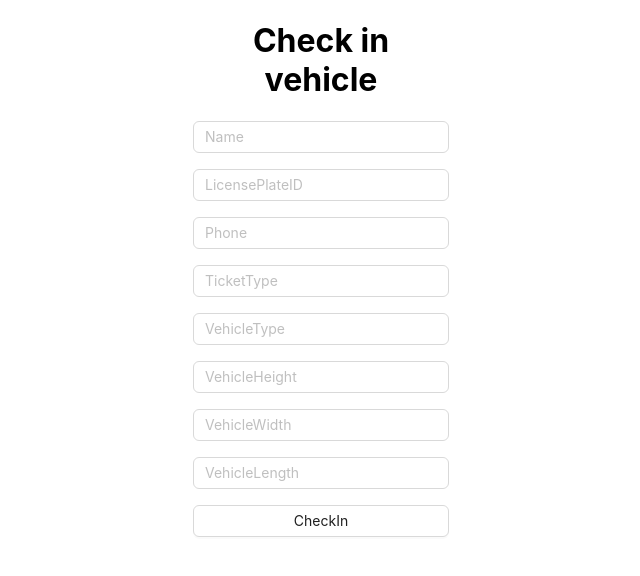
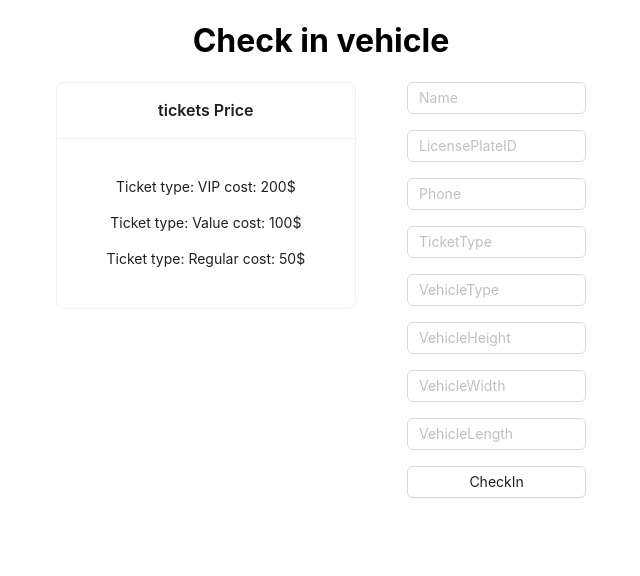
Before and after one commit to adinizri/UtronFS, a React (Create React App) app in the folder Client/: page /CheckIn in a window 1280 px wide. Shown: the top 576 px of the page, without its empty margins (319-959 px from the left). Built offline with nearby package versions, Linux system fonts and the light colour scheme.

Commit message:
styling checkin

```diff
--- a/Client/src/pages/CheckIn/CheckIn.js
+++ b/Client/src/pages/CheckIn/CheckIn.js
@@ -1,9 +1,14 @@
 import React, { useState } from "react";
-import { Input, Button, Alert } from "antd";
+import { Input, Button, Alert, Card, Space } from "antd";
 import "./Checkin.css";
 const CheckIn = () => {
   // Name, License plate ID, Phone, Ticket type, Vehicle type, Vehicle height, Vehicle width, Vehicle length.
-  const ticketsType = ["VIP", "Value", "Regular"];
+  const tickets = {
+    VIP: { type: "VIP", Price: 200 },
+    Value: { type: "Value", Price: 100 },
+    Regular: { type: "Regular", Price: 50 },
+  };
+
   const vehiclesType = [
     "Motorcycle",
     "Private",
@@ -46,10 +51,10 @@ const CheckIn = () => {
     if (formData.Phone === "") {
       newErrors.Phone = "Phone is required";
     }
-    if (!ticketsType.includes(formData.TicketType)) {
-      newErrors.TicketType = `ticket Type has to be equeal to: ${ticketsType.join(
-        " | "
-      )}`;
+    if (!(formData.TicketType in tickets)) {
+      newErrors.TicketType = `ticket Type has to be equeal to: ${Object.keys(
+        tickets
+      ).join(" | ")}`;
     }
 
     if (!vehiclesType.includes(formData.VehicleType)) {
@@ -72,8 +77,10 @@ const CheckIn = () => {
     validation();
   };
   return (
+    <div className='center_page'>
+      <h1>Check in vehicle</h1>
       <div className='checkin_container'>
-      <h1>Check in vehicle</h1>
+        <span className='form_container'>
           {Object.keys(formData).map((fieldName) => (
             <>
               <Input
@@ -96,11 +103,29 @@ const CheckIn = () => {
               )}
             </>
           ))}
+
           <Button
             className='checkIn_button'
             onClick={submitForm}>
             CheckIn
           </Button>
+        </span>
+        <span className='cards_container'>
+          <Space
+            direction='vertical'
+            size={16}>
+            <Card
+              title='tickets Price'
+              style={{ width: 300 }}>
+              {Object.values(tickets).map((ticket) => {
+                return (
+                  <p>{`Ticket type: ${ticket.type} cost: ${ticket.Price}$`}</p>
+                );
+              })}
+            </Card>
+          </Space>
+        </span>
+      </div>
     </div>
   );
 };
--- a/Client/src/pages/CheckIn/Checkin.css
+++ b/Client/src/pages/CheckIn/Checkin.css
@@ -1,7 +1,21 @@
 .checkin_container{
-    width: 20%;
+text-align: center;
+    display: inline-flex;
+    flex-direction: row-reverse;
+    justify-content: center;
+    gap: 4vw;
+
+}
+.center_page{
     margin: auto;
+    width: 70%;
     text-align: center;
+    display: flex;
+    flex-direction: column;
+}
+.form_container{
+width: 20%;
+    /* display: inline-block; */
 }
 .form_fields{
     margin-bottom: 2vh;
@@ -9,3 +23,7 @@
 .checkIn_button{
     width: 100%;
 }
+.cards_container{
+
+        /* display: inline-block; */
+}
```
Lines whose indentation alone changed are shown as unchanged.
